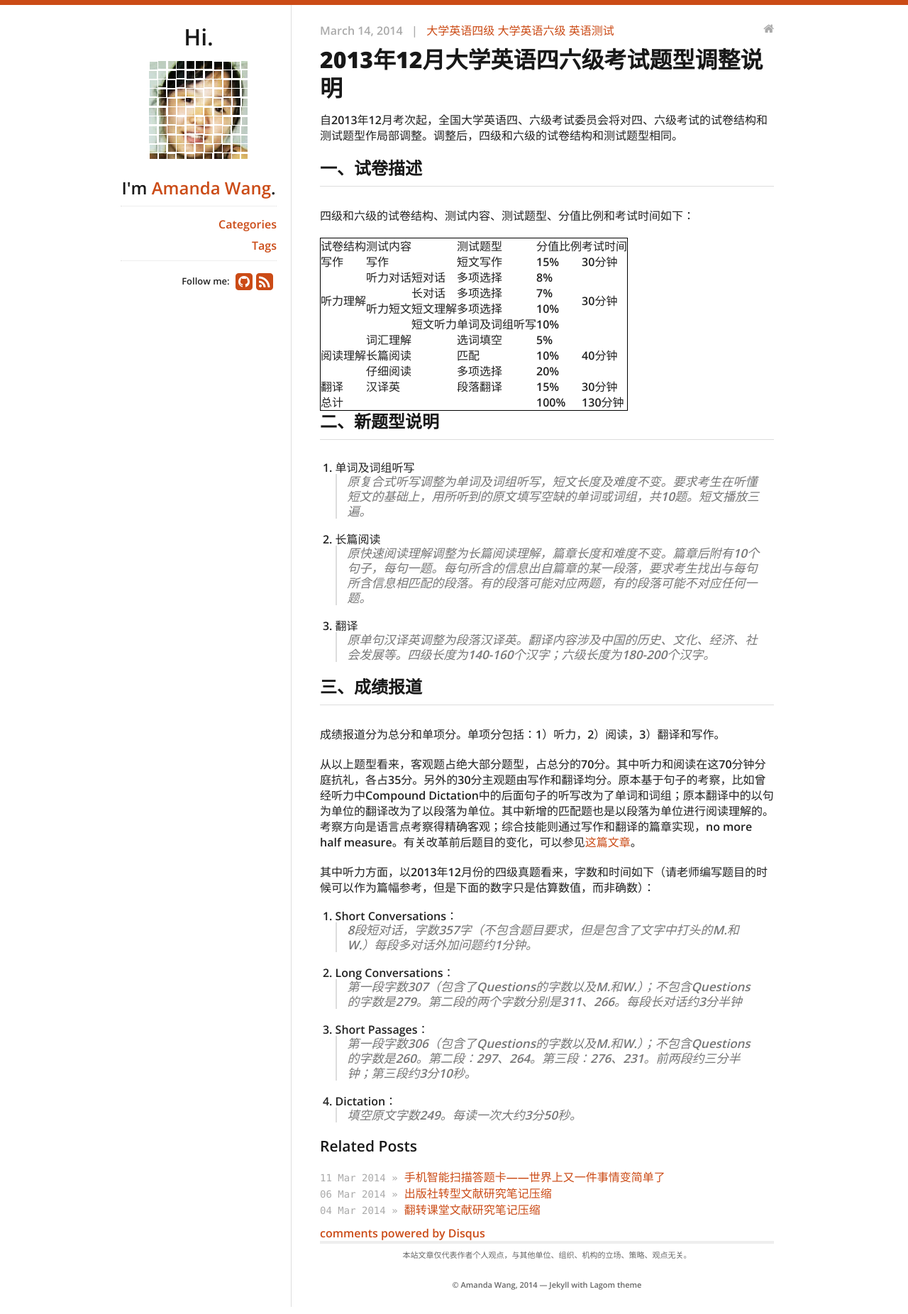
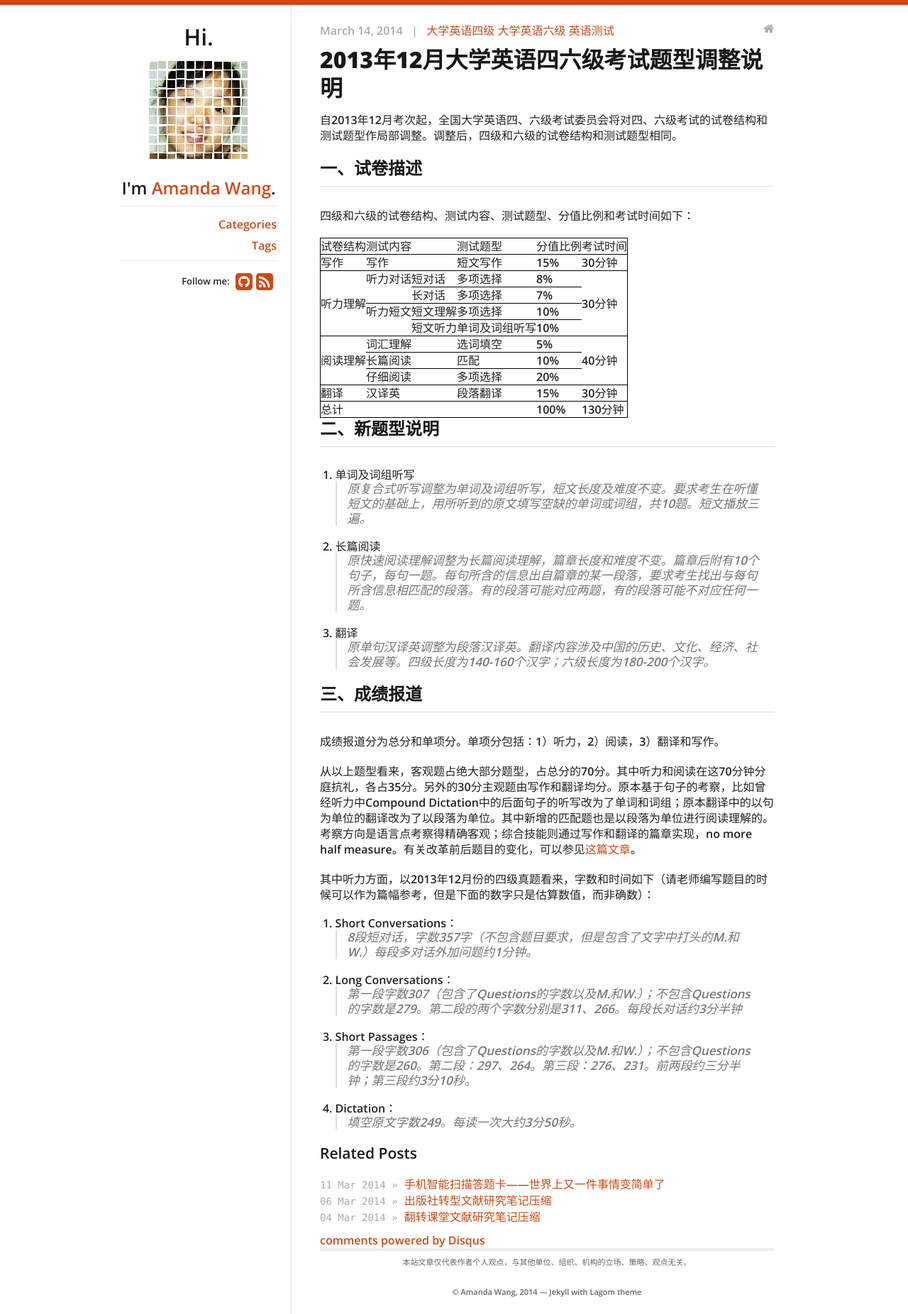
Before and after one commit to fantaghiro/fantaghiro.github.io, a Jekyll site: the page built from _posts/2014-03-14-New-CET.markdown, in a window 1280 px wide. Shown: the whole page at 71% size. Built offline with Jekyll 4.4.1, drawn with Linux system fonts in a browser that asks for light colours; nearby versions of some CDN libraries; comment, search, counter and statistics services are not loaded.

Commit message:
Update 2014-03-14-New-CET.markdown

```diff
--- a/_posts/2014-03-14-New-CET.markdown
+++ b/_posts/2014-03-14-New-CET.markdown
@@ -17,21 +17,21 @@ tags:
 四级和六级的试卷结构、测试内容、测试题型、分值比例和考试时间如下：
 
 <table style="border: 1px solid black; padding: 2px;">
-        <tr>
+        <tr style="border: 1px solid black; padding: 2px;">
             <td>试卷结构</td>
             <td colspan="2">测试内容</td>
             <td>测试题型</td>
             <td>分值比例</td>
             <td>考试时间</td>
         </tr>
-        <tr>
+        <tr style="border: 1px solid black; padding: 2px;">
             <td>写作</td>
             <td colspan="2">写作</td>
             <td>短文写作</td>
             <td>15%</td>
             <td>30分钟</td>
         </tr>
-        <tr>
+        <tr style="border: 1px solid black; padding: 2px;">
             <td rowspan="4" style="vertical-align: middle">听力理解</td>
             <td rowspan="2">听力对话</td>
             <td>短对话</td>
@@ -39,47 +39,47 @@ tags:
             <td>8%</td>
             <td rowspan="4" style="vertical-align: middle">30分钟</td>
         </tr>
-        <tr>
+        <tr style="border: 1px solid black; padding: 2px;">
             <td>长对话</td>
             <td>多项选择</td>
             <td>7%</td>
         </tr>
-        <tr>
+        <tr style="border: 1px solid black; padding: 2px;">
             <td rowspan="2">听力短文</td>
             <td>短文理解</td>
             <td>多项选择</td>
             <td>10%</td>
         </tr>
-        <tr>
+        <tr style="border: 1px solid black; padding: 2px;">
             <td>短文听力</td>
             <td>单词及词组听写</td>
             <td>10%</td>
         </tr>
-        <tr>
+        <tr style="border: 1px solid black; padding: 2px;">
             <td rowspan="3" style="vertical-align: middle">阅读理解</td>
             <td colspan="2">词汇理解</td>
             <td>选词填空</td>
             <td>5%</td>
             <td rowspan="3" style="vertical-align: middle">40分钟</td>
         </tr>
-        <tr>
+        <tr style="border: 1px solid black; padding: 2px;">
             <td colspan="2">长篇阅读</td>
             <td>匹配</td>
             <td>10%</td>
         </tr>
-        <tr>
+        <tr style="border: 1px solid black; padding: 2px;">
             <td colspan="2">仔细阅读</td>
             <td>多项选择</td>
             <td>20%</td>
         </tr>
-        <tr>
+        <tr style="border: 1px solid black; padding: 2px;">
             <td>翻译</td>
             <td colspan="2">汉译英</td>
             <td>段落翻译</td>
             <td>15%</td>
             <td>30分钟</td>
         </tr>
-        <tr>
+        <tr style="border: 1px solid black; padding: 2px;">
             <td colspan="4">总计</td>
             <td>100%</td>
             <td>130分钟</td>
```
